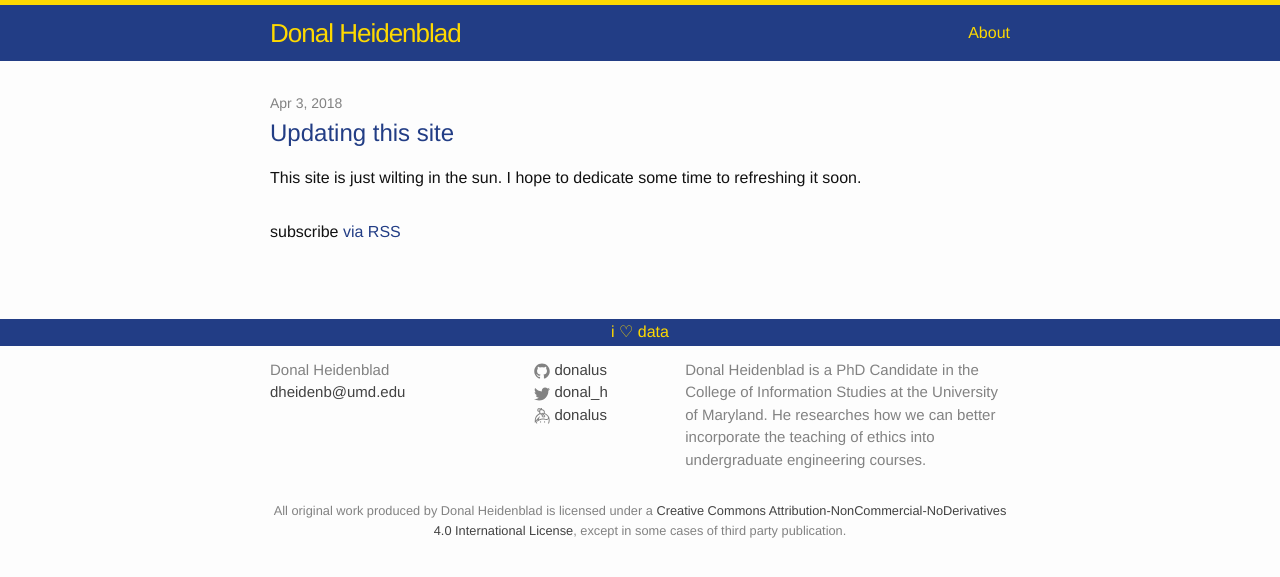
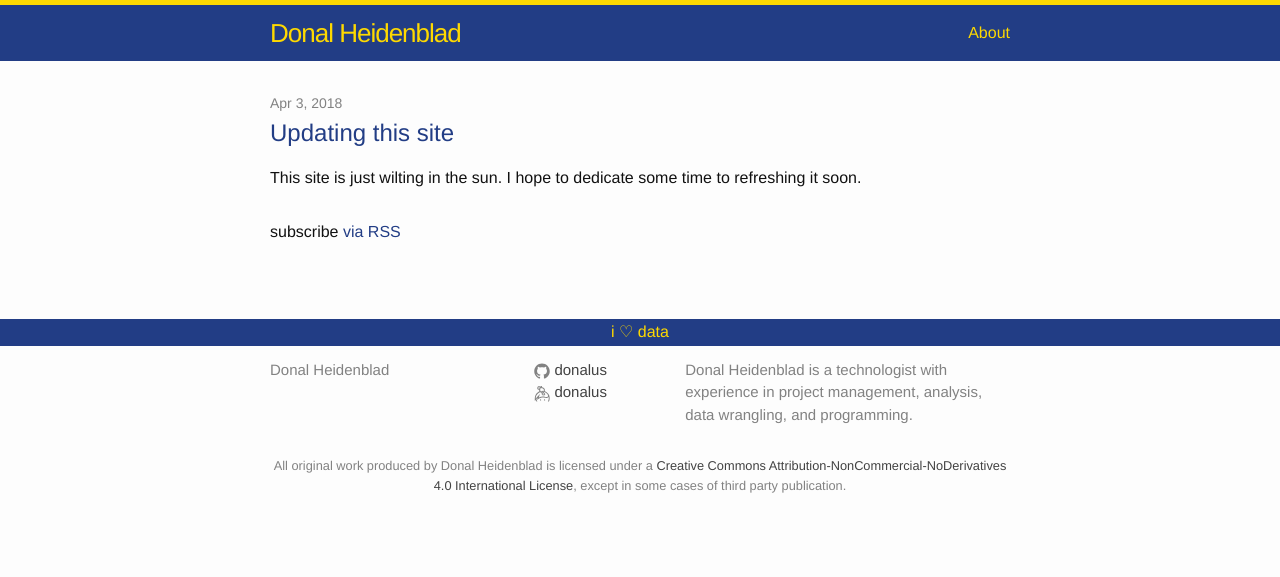
Before and after one commit to donalus/donalus.github.io, a Jekyll site: the page built from index.html, in a window 1280 px wide. Shown: the top 577 px of the page. Built offline with Jekyll 4.4.1, drawn with Linux system fonts in a browser that asks for light colours; a script that is not in the unit is left out.

Commit message:
Updated description

```diff
--- a/_config.yml
+++ b/_config.yml
@@ -1,13 +1,9 @@
 # Site settings
 title: Donal Heidenblad
-email: dheidenb@umd.edu
 description: > # this means to ignore newlines until "baseurl:"
-  Donal Heidenblad is a PhD Candidate in the College of Information Studies at
-  the University of Maryland. He researches how we can better incorporate the
-  teaching of ethics into undergraduate engineering courses.
+  Donal Heidenblad is a technologist with experience in project management, analysis, data wrangling, and programming.
 baseurl: "" # the subpath of your site, e.g. /blog/
 url: "http://donal.us" # the base hostname & protocol for your site
-twitter_username: donal_h
 github_username:  donalus
 keybase_username:  donalus
 
```
